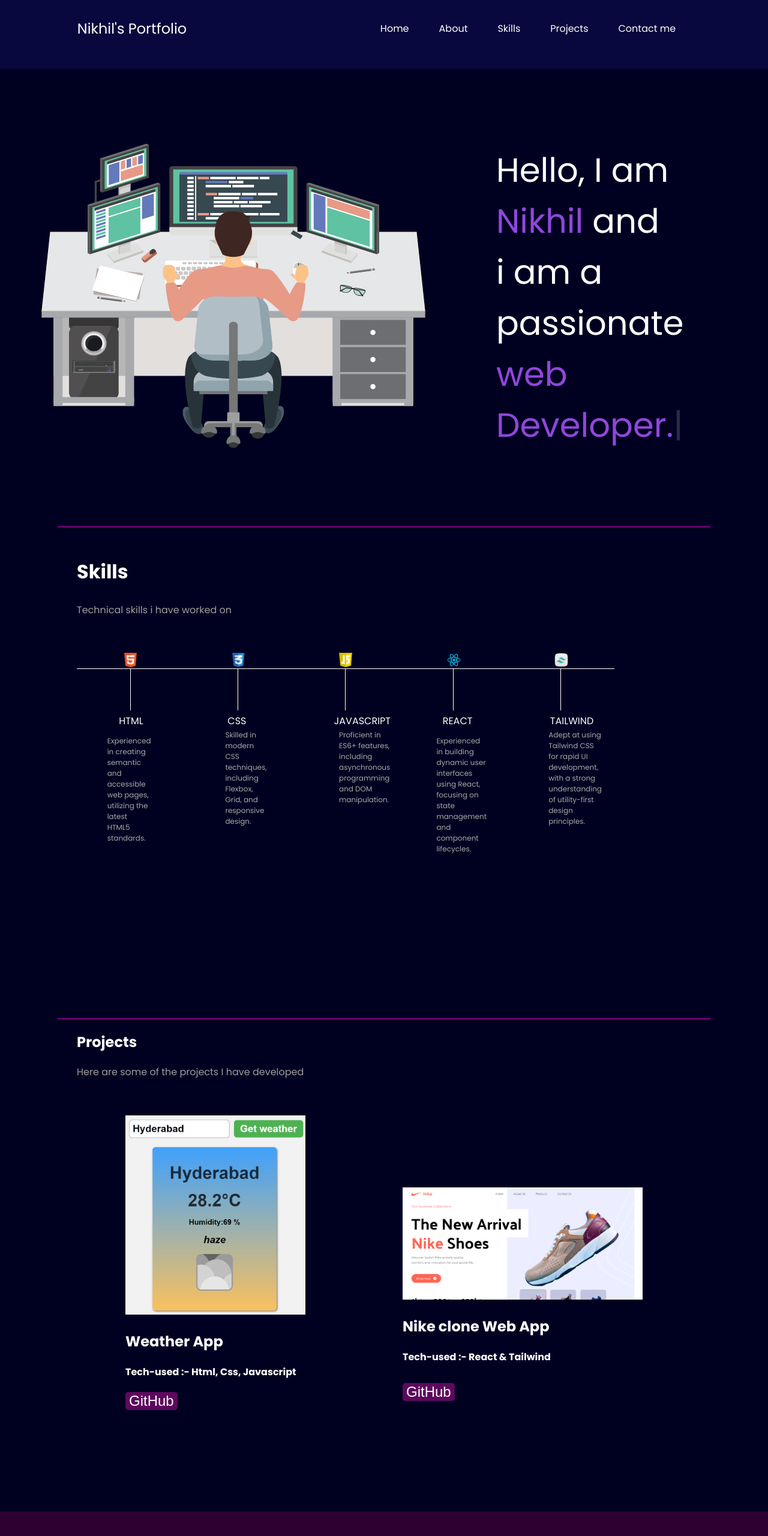
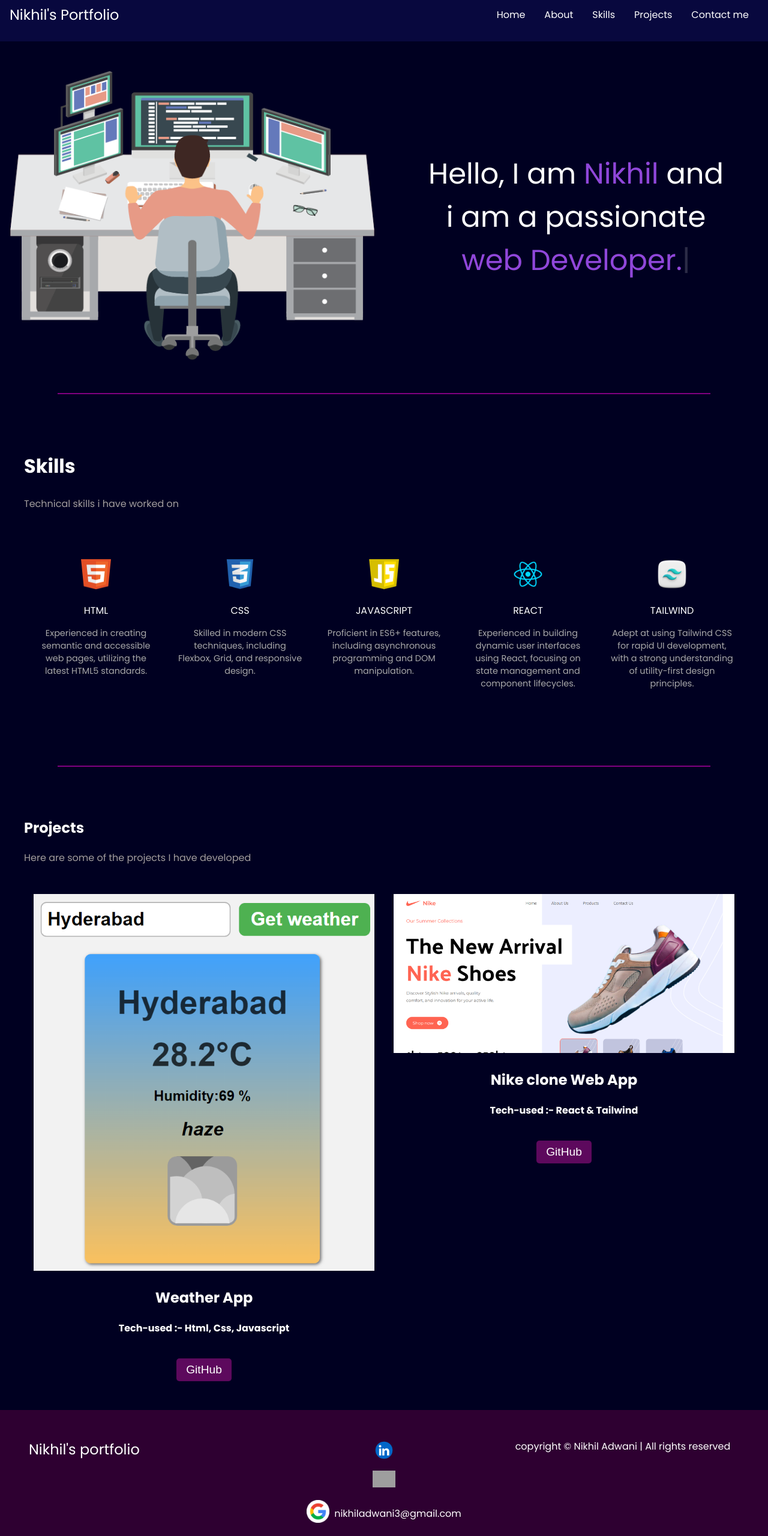
Before and after one commit to Nikhil2690/Developer-portfolio, a plain HTML site: page index.html in a window 1280 px wide. Shown: the part 20-2580 px from the top of the page at 60% size. Drawn offline with nearby package versions, Linux system fonts and the light colour scheme; grey boxes are pictures that could not be loaded.

Commit message:
Update style.css

```diff
--- a/style.css
+++ b/style.css
@@ -8,316 +8,236 @@ body {
   background-color: rgb(0, 0, 33);
   font-family: poppins, sans-serif;
 }
+
 nav {
   background-color: rgb(8, 8, 62);
-  height: 135px;
+  padding: 1rem;
   display: flex;
-  justify-content: space-around;
+  justify-content: space-between;
   align-items: center;
+  flex-wrap: wrap;
 }
+
 .left {
   font-size: 1.5rem;
 }
+
 .left a {
   color: white;
   text-decoration: none;
 }
+
 nav ul {
   display: flex;
+  flex-wrap: wrap;
+  padding: 0;
 }
+
 nav ul li {
   list-style: none;
-  margin: 0 25px;
+  margin: 0 1rem;
 }
+
 nav ul li a {
   text-decoration: none;
   color: white;
 }
+
 nav ul li a:hover {
-  font-size: 1.05rem;
   color: rgb(95, 95, 180);
 }
+
 .firstSection {
   display: flex;
+  flex-wrap: wrap;
   justify-content: space-around;
   align-items: center;
-  margin: 23px 0;
+  margin: 2rem 0;
 }
-.leftSection {
-  width: 80%;
-  margin: 50px 18px;
+
+.leftSection, .rightSection {
+  flex: 1;
+  min-width: 300px;
+  margin: 1rem;
 }
+
+.leftSection img {
+  max-width: 100%;
+  height: auto;
+}
+
 .rightSection {
-  margin: 100px 50px;
-  font-size: 3.5rem;
-  width: 700px;
+  font-size: 3rem;
+  text-align:center;
 }
-.leftSection img {
-  margin: 50px;
-}
+
 .purple {
   color: rgb(144, 71, 218);
 }
+
 .text-gray {
   color: rgb(162, 157, 157);
   display: inline-block;
-  padding-bottom: 60px;
+  margin-bottom: 2rem;
 }
+
 #element {
   color: rgb(144, 71, 218);
 }
-.secondSection {
-  max-width: 80vw;
+
+.secondSection, .thirdSection {
+  max-width: 1200px;
   margin: auto;
-  height: 95vh;
+  padding: 2rem;
 }
+
 hr {
-  max-width: 85vw;
-  border: 3px;
+  max-width: 85%;
+  border: 0;
   height: 2px;
   background-color: purple;
+  margin: 2rem auto;
 }
+
 .secondSection h1 {
   font-size: 2rem;
-  margin-top: 50px;
+  margin-top: 2rem;
 }
+
 .secondSection .box {
   display: flex;
+  flex-wrap: wrap;
   justify-content: space-around;
-  height: 1px;
-  background-color: white;
-  margin: 25px 0px;
-  max-width: 70vw;
+  margin: 2rem 0;
 }
+
 .vertical-line {
-  display: flex;
-  justify-content: space-around;
-  height: 70px;
-  width: 1px;
-  background-color: white;
+  flex: 1;
+  min-width: 200px;
+  margin: 1rem;
+  text-align: center;
 }
+
 .image-top {
-  width: 23px;
-  height: 24px;
-  position: relative;
-  top: -26px;
-  left: -10px;
+  width: 50px;
+  height: 50px;
+  margin-bottom: 1rem;
 }
+
 .vertical-title {
-  position: relative;
-  top: 75px;
-  right: 40px;
+  margin-bottom: 0.5rem;
 }
+
 .vertical-desc {
   color: darkgray;
-  font-size: 12px;
-  position: relative;
-  top: 100px;
-  right: 100px;
+  font-size: 0.9rem;
 }
-.css-desc {
-  position: relative;
-  top: -10px;
-  left: 25px;
-}
-.js-desc {
-  position: relative;
-  right: 26px;
-  top: -10px;
-}
-.tailwind-desc {
-  position: relative;
-  bottom: 10px;
-  right: 15px;
-}
-.thirdSection {
-  max-width: 80vw;
-  margin: auto;
-  height: 100vh;
-}
-.third-left img {
-  width: 300px;
-}
-.third-right img {
-  width: 400px;
-  position: relative;
-  top: 120px;
-}
+
 .ss-container {
   display: flex;
+  flex-wrap: wrap;
   justify-content: space-around;
 }
-.third-right h1 {
-  position: relative;
-  top: 120px;
+
+.third-left, .third-right {
+  flex: 1;
+  min-width: 300px;
+  margin: 1rem;
+  text-align: center;
 }
-.third-right h4 {
-  position: relative;
-  top: 120px;
+
+.third-left img, .third-right img {
+  max-width: 100%;
+  height: auto;
 }
+
 .thirdSection button {
-  font-size: 1.5rem;
+  font-size: 1.2rem;
   background-color: hsl(300, 82%, 20%);
   color: white;
   border: none;
   border-radius: 5px;
+  padding: 0.5rem 1rem;
+  margin-top: 1rem;
 }
-.nikeGitLink {
-  position: relative;
-  top: 130px;
-}
+
 .thirdSection button a {
   text-decoration: none;
   color: white;
 }
+
 .thirdSection button:hover {
-  font-size: 1.6rem;
   background-color: hsl(300, 82%, 10%);
 }
+
 .footer {
-  height: 170px;
   background-color: rgb(46, 0, 49);
+  padding: 2rem;
   display: flex;
-  justify-content: space-evenly;
-  padding: 15px;
+  flex-wrap: wrap;
+  justify-content: space-between;
 }
-.footer .footerFirst {
+
+.footerFirst, .footerSecond, .footerThird {
+  flex: 1;
+  min-width: 200px;
+  margin: 1rem;
+}
+
+.footerFirst {
   font-size: 1.5rem;
+}
+
+.footerSecond {
+  display: flex;
+  flex-direction: column;
+  align-items: center;
+}
+
+.footerSecond img {
+  width: 38px;
+  margin-bottom: 0.5rem;
+}
+
+.google {
   display: flex;
   align-items: center;
 }
-.footerSecond {
-  display: flex;
-  flex-direction: column;
-}
-.footer .footerSecond {
-  position: relative;
-  top: 25px;
-}
-.footerSecond img {
-  width: 38px;
-}
-.footer .footerThird {
-  display: flex;
-  align-items: flex-end;
-}
-.google {
-  display: flex;
-  height: 37px;
-}
-.google p {
-  position: relative;
-  left: 10px;
-  bottom: 10px;
+
+.google img {
+  margin-right: 0.5rem;
 }
 
-@media screen and  (max-width: 768px) {
+@media screen and (max-width: 768px) {
+  nav {
+    flex-direction: column;
+    align-items: flex-start;
+  }
 
-  nav{
-    width:210vw;
+  nav ul {
+    flex-direction: column;
+    width: 100%;
   }
-  main{
-    position:relative;
-    left:60px;
+
+  nav ul li {
+    margin: 0.5rem 0;
   }
-  .firstSection {
-    flex-direction: column-reverse;
+
+  .firstSection, .secondSection, .thirdSection {
+    padding: 1rem;
+  }
+
+  .rightSection {
+    font-size: 1.5rem;
+  }
+
+  .vertical-line {
+    margin: 2rem 0;
+  }
+
+  .footer {
+    flex-direction: column;
+    align-items: center;
     text-align: center;
   }
-  .box {
-    flex-direction: column;
-  }
-  .secondSection .vertical {
-    height: unset;
-  }
-  .leftSection {
-    position: relative;
-    right: 40px;
-  }
-  .rightSection {
-    position: relative;
-    left: 160px;
-  }
-  .image-top {
-    top: 40px;
-  }
-  .vertical-title {
-    left: 15px;
-    top: 43px;
-  }
-  .vertical-desc {
-    top: 42px;
-    left: 29px;
-    text-align: center;
-    top: -5px;
-    font-size: 18px;
-  }
-  .vertical-line {
-    height: 175px;
-  }
-  .secondSection {
-    font-size: 28px;
-    height: 132vh;
-    max-width: 25vw;
-  }
-  .box{
-    position:relative;
-    top:20px;
-  }
-  .html-desc {
-    width: 264px;
-  }
-  .css-desc {
-    width: 235px;
-    font-size: 19px;
-    top:12px;
-  }
-  .js-desc {
-    width: 300px;
-    font-size: 20px;
-  }
-  .react-text {
-    font-size: 18px;
-    width: 225px;
-  }
-  .tailwind-desc {
-    width: 300px;
-    font-size: 20px;
-    top:10px;
-    left:10px;
-  }
-  .thirdSection {
-    display: flex;
-    flex-direction: column;
-    align-items: center;
-    position: relative;
-    left: 150px;
-    height: 100%;
-  }
-  .ss-container {
-    flex-wrap: wrap;
-  }
-  .footer {
-    height: 20vh;
-    width: 80vh;
-    margin-top: 145px;
-    overflow:hidden;
-    width:205%;
-  }
-  .footerSecond{
-    left:330px;
-  }
-  .footerThird{
-    position: relative;
-    top: 10px;
-    right: 220px;
-    width:100vw;
-  }
-
-  .thirdSection > h1{
-    margin-top:110px;
-  }
-  .nikeGitLink{
-    margin-bottom:150px;
-  }
 }
```
